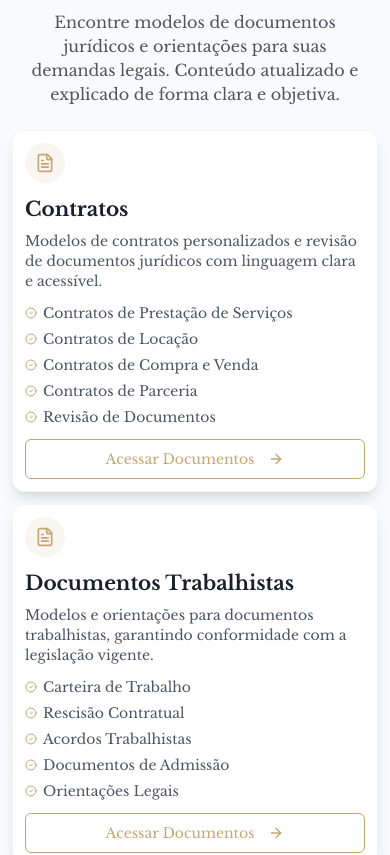
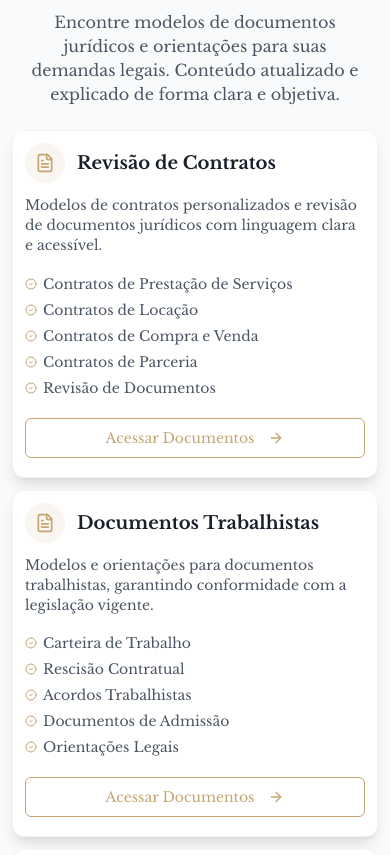
Before and after one commit to JonissonGomes/legal-lead-compass-main, a React (Vite) app: page / in a window 390 px wide. Shown: the part 4467-5322 px from the top of the page. Built offline with nearby package versions, Linux system fonts and the light colour scheme.

Commit message:
Atualiza o título do documento para "Revisão de Contratos" e melhora a estrutura do componente Testimonials, ajustando a disposição dos elementos e a formatação do texto para uma apresentação mais clara e responsiva.

```diff
--- a/src/components/Testimonials.tsx
+++ b/src/components/Testimonials.tsx
@@ -36,7 +36,7 @@ const testimonials = [
 
 const documents = [
   {
-    title: "Contratos",
+    title: "Revisão de Contratos",
     description: "Modelos de contratos personalizados e revisão de documentos jurídicos com linguagem clara e acessível.",
     features: [
       "Contratos de Prestação de Serviços",
@@ -94,20 +94,22 @@ const Testimonials = () => {
             <div
               key={index}
               className="bg-white p-3 sm:p-4 md:p-8 rounded-xl shadow-lg border border-gray-100 hover:shadow-xl transition-all duration-300 group"
+              style={{ paddingBottom: '8%' }}
             >
-              <div className="w-10 h-10 sm:w-12 sm:h-12 md:w-16 md:h-16 bg-gold/10 rounded-full flex items-center justify-center mb-3 sm:mb-4 md:mb-6 group-hover:bg-gold/20 transition-colors">
-                {doc.icon}
+              <div className="flex items-center gap-3 mb-3 sm:mb-4 md:mb-6">
+                <div className="w-10 h-10 sm:w-12 sm:h-12 md:w-16 md:h-16 bg-gold/10 rounded-full flex items-center justify-center group-hover:bg-gold/20 transition-colors">
+                  {doc.icon}
+                </div>
+                <h3 className={`font-serif ${fontSize.h4} font-bold text-navy`}>
+                  {doc.title}
+                </h3>
               </div>
 
-              <h3 className={`font-serif ${fontSize.h3} font-bold text-navy mb-2 sm:mb-3 md:mb-4`}>
-                {doc.title}
-              </h3>
-
-              <p className={`${fontSize.small} text-gray-600 mb-3 sm:mb-4 md:mb-6`}>
+              <p className={`${fontSize.small} text-gray-600 mb-3 sm:mb-4 md:mb-6`} style={{ height: '22%' }}>
                 {doc.description}
               </p>
 
-              <ul className="space-y-1.5 sm:space-y-2 md:space-y-3 mb-3 sm:mb-4 md:mb-6">
+              <ul className="space-y-1.5 sm:space-y-2 md:space-y-3 mb-3 sm:mb-4 md:mb-6" style={{ height: '42%' }}>
                 {doc.features.map((feature, i) => (
                   <li key={i} className={`flex items-center ${fontSize.small} text-gray-600`}>
                     <CheckCircle2 className="h-3 w-3 sm:h-4 sm:w-4 md:h-5 md:w-5 text-gold mr-1.5 sm:mr-2" />
@@ -120,6 +122,7 @@ const Testimonials = () => {
                 variant="outline"
                 className={`border-gold text-gold hover:bg-gold/10 w-full group-hover:bg-gold/5 transition-colors ${fontSize.button} py-1.5 sm:py-2 md:py-3`}
                 onClick={() => window.open('https://wa.me/5581985058518?text=Olá,%20gostaria%20de%20saber%20mais%20sobre%20os%20modelos%20de%20documentos%20jurídicos.', '_blank')}
+                style={{ marginTop: 4 }}
               >
                 <span>Acessar Documentos</span>
                 <ArrowRight className="ml-1.5 sm:ml-2 h-3 w-3 sm:h-4 sm:w-4 group-hover:translate-x-1 transition-transform" />
```
